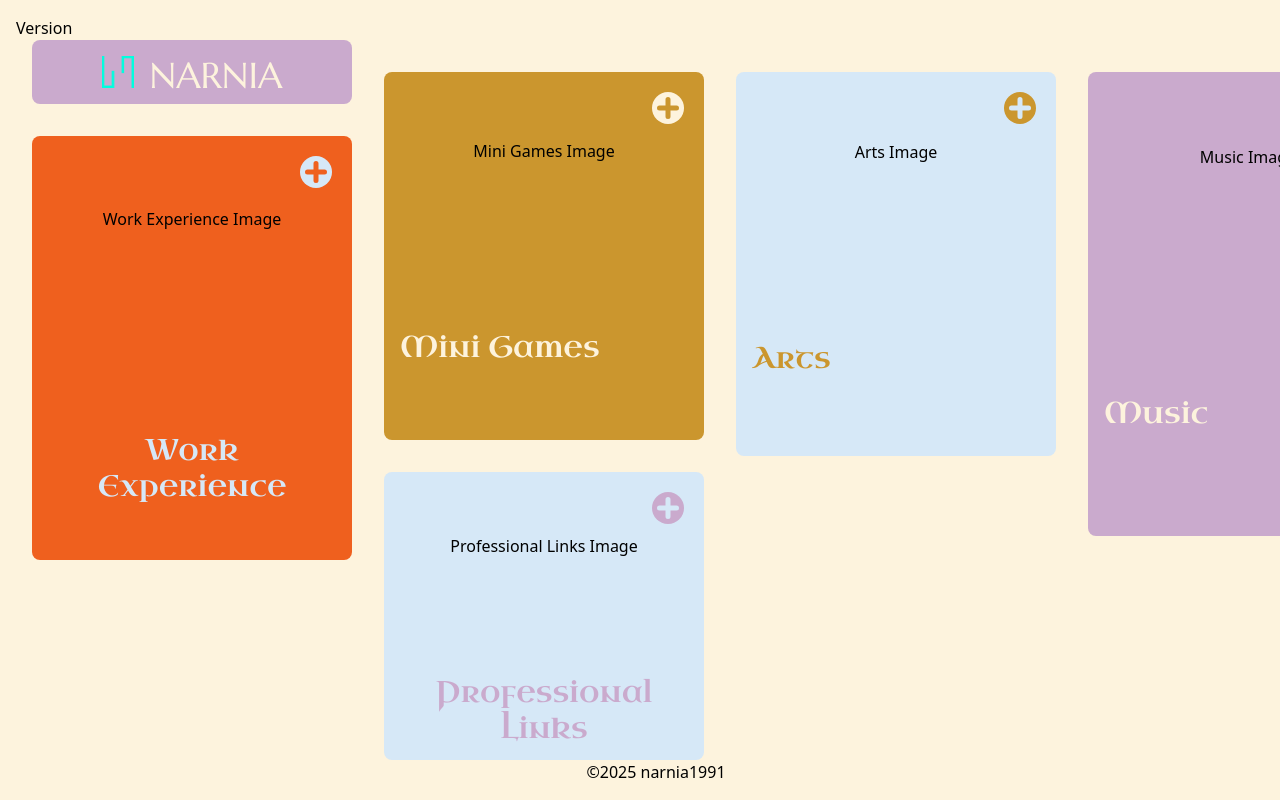
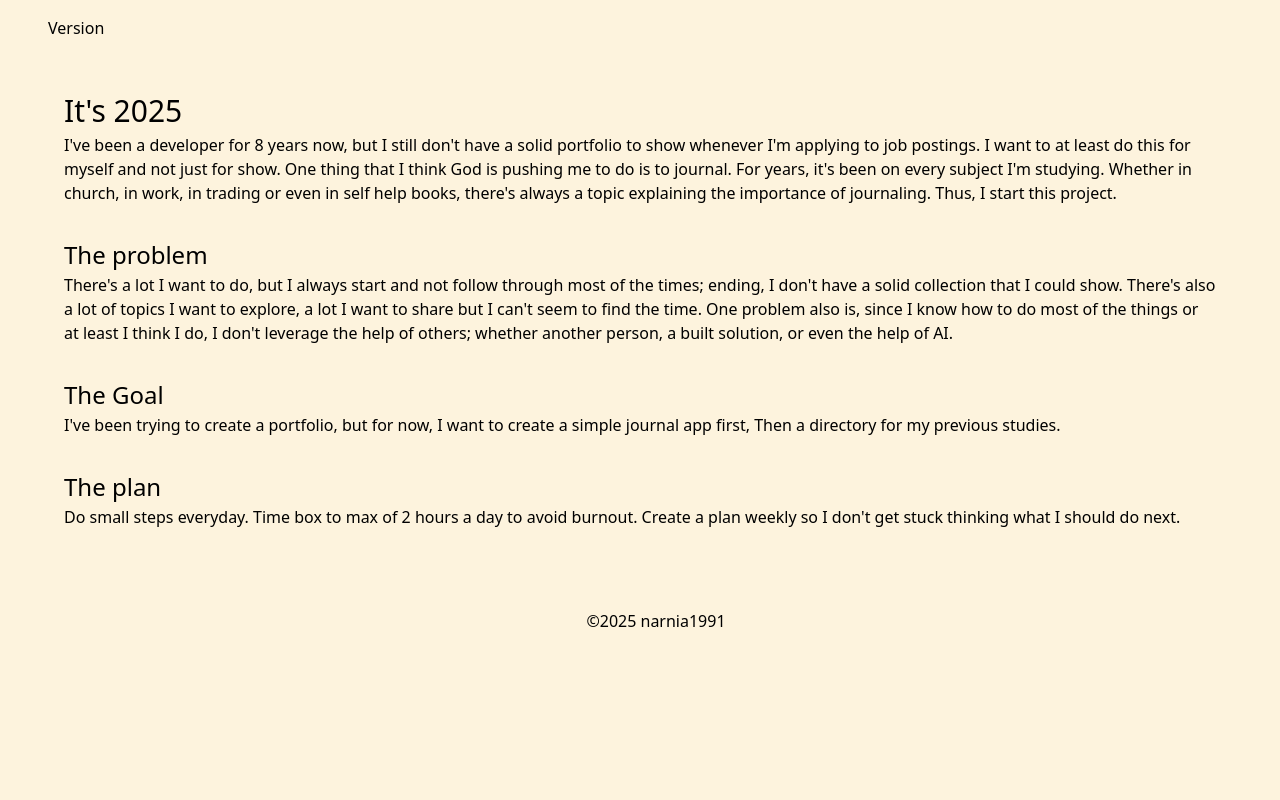
Before and after one commit to narnia1991/narnia1991.github.io, a React (Vite) app: page / in a window 1280 px wide. Built offline with nearby package versions, Linux system fonts and the light colour scheme.

Commit message:
:sparkles: Create 2025 plan

```diff
--- a/package.json
+++ b/package.json
@@ -15,6 +15,7 @@
     "@headlessui/react": "^2.1.10",
     "@heroicons/react": "^2.1.5",
     "lodash.throttle": "^4.1.1",
+    "markdown-to-jsx": "^7.7.12",
     "minimasonry": "^1.3.2",
     "react": "^18.3.1",
     "react-dom": "^18.3.1",
--- /dev/null
+++ b/src/2025/PlanRenderer.tsx
@@ -0,0 +1,68 @@
+import Markdown from "markdown-to-jsx";
+import { useCallback, useEffect, useState } from "react";
+
+const PlanRenderer = () => {
+  const [mdContent, setMdContent] = useState<string>("");
+
+  const fetchMd = useCallback(async () => {
+    try {
+      // @ts-expect-error cannot find module
+      const link = await import("./plan.md");
+      // TODO: Decide if failing route should redirect to list page or to a 404 page
+      if (!link) {
+        throw new Error();
+      }
+
+      const content = await fetch(link.default);
+      setMdContent(await content.text());
+    } catch (err) {
+      console.error(err);
+    }
+  }, []);
+
+  useEffect(() => {
+    fetchMd();
+  }, [fetchMd]);
+
+  return (
+    <div
+      style={{
+        padding: "3rem",
+      }}
+    >
+      <Markdown
+        options={{
+          overrides: {
+            "*": {
+              props: {
+                style: { textAlign: "left" },
+              },
+            },
+            h1: {
+              props: {
+                style: { textAlign: "left", fontSize: 30, fontWeight: 500 },
+              },
+            },
+            h2: {
+              props: {
+                style: { textAlign: "left", fontSize: 24, fontWeight: 400 },
+              },
+            },
+            p: {
+              props: {
+                style: {
+                  textAlign: "left",
+                  paddingBottom: "2rem",
+                },
+              },
+            },
+          },
+        }}
+      >
+        {mdContent}
+      </Markdown>
+    </div>
+  );
+};
+
+export default PlanRenderer;
--- /dev/null
+++ b/src/2025/plan.md
@@ -0,0 +1,16 @@
+# It's 2025
+
+I've been a developer for 8 years now, but I still don't have a solid portfolio to show whenever I'm applying to job postings. I want to at least do this for myself and not just for show. One thing that I think God is pushing me to do is to journal. For years, it's been on every subject I'm studying. Whether in church, in work, in trading or even in self help books, there's always a topic explaining the importance of journaling. Thus, I start this project.
+
+## The problem
+
+There's a lot I want to do, but I always start and not follow through most of the times; ending, I don't have a solid collection that I could show. There's also a lot of topics I want to explore, a lot I want to share but I can't seem to find the time. One problem also is, since I know how to do most of the things or at least I think I do, I don't leverage the help of others; whether another person, a built solution, or even the help of AI.
+
+## The Goal
+
+I've been trying to create a portfolio, but for now, I want to create a simple journal app first, Then a directory for my previous studies.
+
+## The plan
+
+Do small steps everyday. Time box to max of 2 hours a day to avoid burnout.
+Create a plan weekly so I don't get stuck thinking what I should do next.
--- a/src/App.tsx
+++ b/src/App.tsx
@@ -2,12 +2,18 @@ import "./App.css";
 import { Menu, MenuButton, MenuItem, MenuItems } from "@headlessui/react";
 import { default as App2023 } from "./2023/App";
 import { default as App2024 } from "./2024/App";
+import { default as App2025 } from "./2025/PlanRenderer";
 import { Link, Outlet, Route, Routes } from "react-router-dom";
 import { FC, ReactNode } from "react";
 import lightTheme from "./2024/atoms/colors";
 
 const VersionMenu: FC<{ items: string[] }> = ({ items }) => {
   return (
+    <div
+      style={{
+        marginLeft: "2rem",
+      }}
+    >
       <Menu>
         <MenuButton className="data-[focus]:bg-blue-100">Version</MenuButton>
         <MenuItems anchor="bottom">
@@ -20,6 +26,7 @@ const VersionMenu: FC<{ items: string[] }> = ({ items }) => {
           ))}
         </MenuItems>
       </Menu>
+    </div>
   );
 };
 
@@ -44,6 +51,7 @@ function App() {
   const versionComponents: Record<string, () => JSX.Element> = {
     "2023": App2023,
     "2024": App2024,
+    "2025": App2025,
   };
 
   const versionKeys = Object.keys(versionComponents);
@@ -59,7 +67,7 @@ function App() {
               );
             }
           )}
-          <Route index element={<App2024 />} />
+          <Route index element={<App2025 />} />
         </Route>
       </Routes>
     </>
--- a/vite.config.ts
+++ b/vite.config.ts
@@ -1,7 +1,6 @@
-import { defineConfig } from 'vite'
-import react from '@vitejs/plugin-react'
+import { defineConfig } from "vite";
+import react from "@vitejs/plugin-react";
 import tailwindcss from "tailwindcss";
-
 
 // https://vitejs.dev/config/
 export default defineConfig({
@@ -11,4 +10,5 @@ export default defineConfig({
       plugins: [tailwindcss()],
     },
   },
-})
+  assetsInclude: ["**/*.md"],
+});
```
Also changed, not shown: 1 other file (tests, documents, lock files or other folders). Lines whose indentation alone changed are shown as unchanged.
